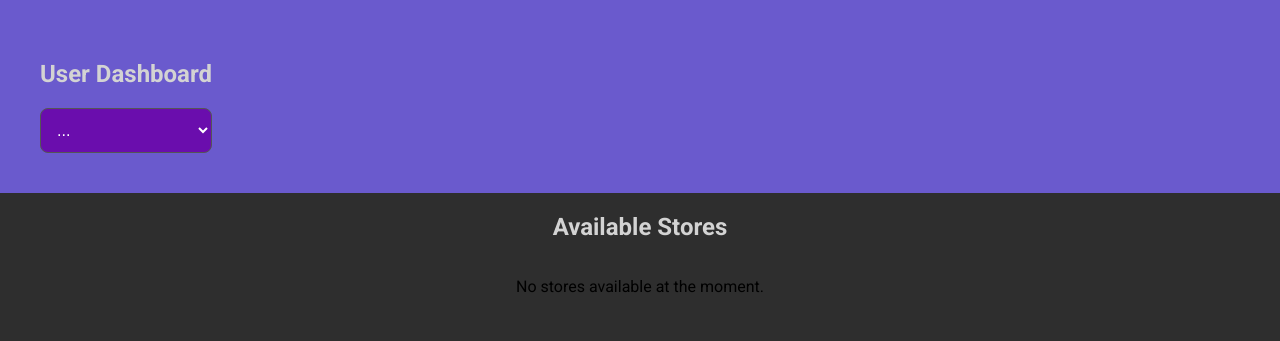
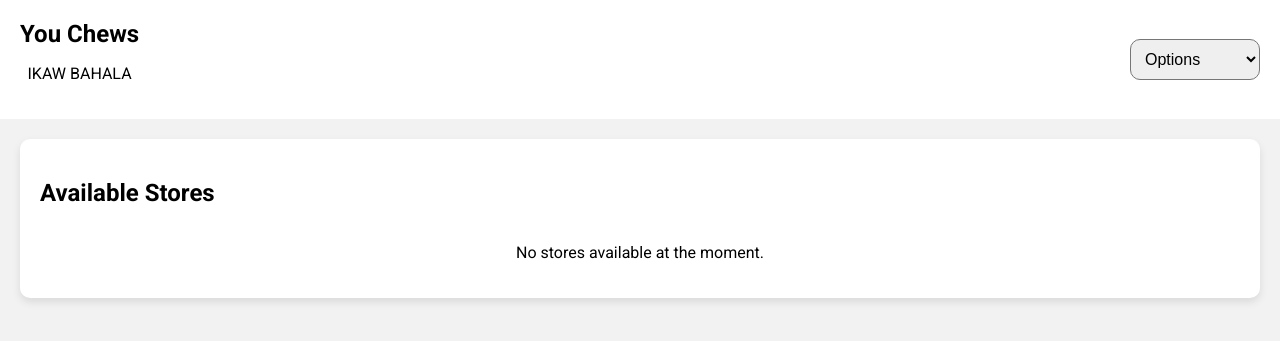
Before and after one commit to YAEGER01/CCT, a PHP site: page /user_dashboard.php in a window 1280 px wide. Shown: the top 341 px of the page. Run offline with PHP 8.4, Linux system fonts and the light colour scheme; the visitor is signed in with stand-in values (Sample User, id 1); data that the repository does not hold is empty.

Commit message:
changed bit of css

```diff
--- a/user_dashboard.php
+++ b/user_dashboard.php
@@ -67,14 +67,12 @@ if ($_SERVER['REQUEST_METHOD'] == 'POST') {
                 font-family: 'Roboto', sans-serif;
                 margin: 0;
                 padding: 0;
-            background-color: #2E2E2E;
-            /* Grayish black background */
+                background-color: #F2F2F2;
             }
 
             .header {
-            background-color: #6A5ACD;
-            /* Purple header */
-            color: white;
+                background-color: #ffffff;
+                color: black;
                 padding: 20px;
                 text-align: center;
                 display: flex;
@@ -82,101 +80,83 @@ if ($_SERVER['REQUEST_METHOD'] == 'POST') {
                 align-items: center;
             }
 
-        .header h1 {
+            .site_name h2 {
                 margin: 0;
             }
 
-        .nav-buttons {
+            .form-container {
                 display: flex;
-            gap: 10px;
+                justify-content: center;
+                align-items: center;
+                margin-left: auto;
             }
 
-        .logout,
-        .cart {
-            background-color: #383838;
-            /* Darker grayish black */
-            color: white;
-            padding: 10px;
-            text-decoration: none;
-            border-radius: 5px;
+            select {
+                border-radius: 10px;
             }
 
-        .logout:hover,
-        .cart:hover {
-            background-color: #4A4A4A;
-            /* Lighter grayish black on hover */
+            .action-select {
+                padding: 10px;
+                font-size: 16px;
+                margin-left: 10px;
             }
 
-        .form-container {
-            margin: 20px;
+            .store-container {
+                padding: 20px;
+                max-width: 1200px;
+                margin: 20px auto;
+                background-color: white;
+                box-shadow: 0 4px 8px rgba(0, 0, 0, 0.1);
+                border-radius: 10px;
             }
 
-        h2 {
-            text-align: center;
-            margin-bottom: 20px;
-            color: #D3D3D3;
-            /* Light gray text */
+            .stores-grid {
+                display: flex;
+                flex-wrap: wrap;
+                gap: 20px;
+                justify-content: space-around;
             }
 
-        /* Stores Section */
-        .store-container {
-            display: flex;
+            .store {
+                background-color: #fff;
+                border: 1px solid #ddd;
+                padding: 20px;
+                text-align: center;
+                width: 250px;
+                box-shadow: 0 4px 8px rgba(0, 0, 0, 0.1);
+                transition: transform 0.3s ease;
+            }
+
+            .store h3 {
+                margin: 0 0 10px;
+            }
+
+            .store .view-meals {
+                background-color: #333;
+                color: white;
+                text-decoration: none;
+                padding: 10px 20px;
+                border-radius: 5px;
+                transition: background-color 0.3s ease;
+            }
+
+            .store .view-meals:hover {
+                background-color: #555;
+            }
+
+            .store:hover {
+                transform: translateY(-5px);
+            }
+
+            @media (max-width: 768px) {
+                .stores-grid {
                     flex-direction: column;
                     align-items: center;
                 }
 
                 .store {
-            width: 250px;
-            /* Fixed width for equal sizing */
-            height: 250px;
-            /* Fixed height for equal sizing */
-            background-color: #383838;
-            /* Dark grayish black for store card */
-            border: 1px solid #6A5ACD;
-            /* Purple border */
-            border-radius: 8px;
-            text-align: center;
-            box-shadow: 0 2px 5px rgba(0, 0, 0, 0.2);
-            transition: transform 0.3s ease;
-            display: flex;
-            flex-direction: column;
-            justify-content: center;
-            align-items: center;
-            margin: 10px;
-            /* Space around store cards */
+                    width: 80%;
                 }
-
-        .store:hover {
-            transform: scale(1.05);
-        }
-
-        .view-meals {
-            background-color: #6A5ACD;
-            /* Purple button */
-            color: white;
-            padding: 10px;
-            border: none;
-            cursor: pointer;
-            border-radius: 5px;
-            text-decoration: none;
-            margin-top: 10px;
-        }
-
-        .view-meals:hover {
-            background-color: #5a4db1;
-            /* Darker purple on hover */
-        }
-
-        /* Style the select box */
-        .action-select {
-            width: 100%;
-            padding: 12px;
-            border: 1px solid #555;
-            border-radius: 8px;
-            background-color: #6a0dad;
-            color: white;
-            font-size: 16px;
-            cursor: pointer;
             }
         </style>
     </head>
@@ -184,11 +164,14 @@ if ($_SERVER['REQUEST_METHOD'] == 'POST') {
     <body>
         <!-- Header -->
         <div class="header">
+            <div class="site_name">
+                <h2>You Chews</h2>
+                <p>IKAW BAHALA</p>
+            </div>
             <div class="form-container">
-            <h2>User Dashboard</h2>
                 <form action="user_dashboard.php" method="post">
                     <select name="user_action" class="action-select" onchange="this.form.submit()">
-                    <option value="">...</option>
+                        <option value="">Options</option>
                         <option value="view_orders">View Orders</option>
                         <option value="edit_profile">Edit Profile</option>
                         <option value="logout">Logout</option>
```
Lines whose indentation alone changed are shown as unchanged.
